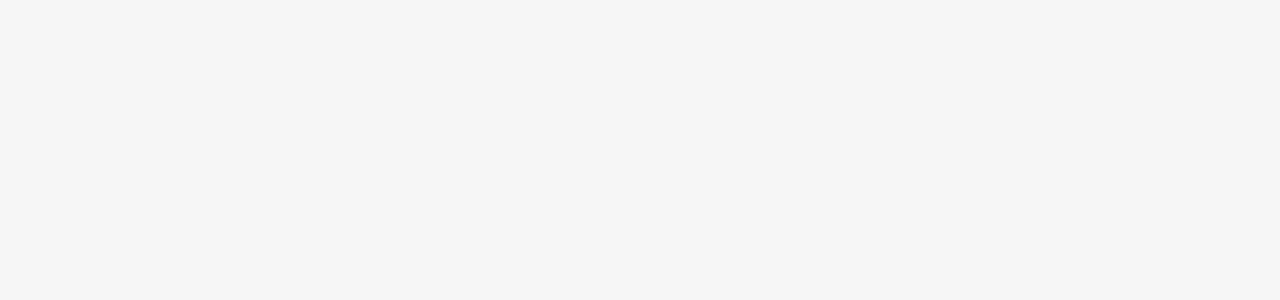
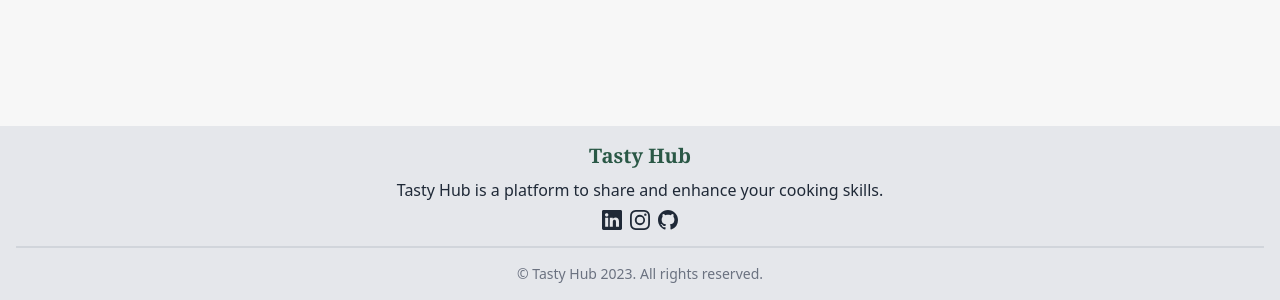
Before and after one commit to sabarht/tasty_hub, a Next.js app: page / in a window 1280 px wide. Shown: the part 730-1030 px from the top of the page. Before the commit the page ends 856 px from the top, so only its background shows below. Built offline with nearby package versions, Linux system fonts and the light colour scheme; no server answers; the database is empty.

Commit message:
adding footer

```diff
--- /dev/null
+++ b/components/footer/footer.js
@@ -0,0 +1,40 @@
+import Link from "next/link";
+import { BsLinkedin } from "react-icons/bs";
+import { BsInstagram } from "react-icons/bs";
+import { BsGithub } from "react-icons/bs";
+
+export default function Footer() {
+  return (
+    <footer className="bg-gray-200 p-4 space-y-4 text-center text-gray-800">
+      <div className="space-y-2 ">
+        <h4 className="text-customGreen font-serif text-xl font-semibold">
+          {" "}
+          Tasty Hub
+        </h4>
+        <p>Tasty Hub is a platform to share and enhance your cooking skills.</p>
+        <ul className="flex justify-center space-x-2 text-xl">
+          <li>
+            <Link href="https://www.linkedin.com/in/saba-rahrotaban/">
+              <BsLinkedin />
+            </Link>
+          </li>
+          <li>
+            <Link href="https://www.instagram.com/t4sty_hub_">
+              <BsInstagram />
+            </Link>
+          </li>
+          <li>
+            <Link href="https://github.com/sabarht/tasty_hub">
+              <BsGithub />
+            </Link>
+          </li>
+        </ul>
+      </div>
+
+      <div className="border-t-2 border-gray-300"></div>
+      <p className="text-center text-gray-500 text-sm">
+        © Tasty Hub 2023. All rights reserved.
+      </p>
+    </footer>
+  );
+}
--- a/src/pages/index.js
+++ b/src/pages/index.js
@@ -2,6 +2,7 @@ import { Inter } from "next/font/google";
 import RecipeList from "../../components/recipesList/recipeList";
 import Navigation from "../../components/navigation/navigation";
 import useSWR from "swr";
+import Footer from "../../components/footer/footer";
 
 const inter = Inter({ subsets: ["latin"] });
 
@@ -25,6 +26,7 @@ export default function Home({ handleToggleFavorite, savedRecipes, isSaved }) {
           isSaved={isSaved}
         />
       </main>
+      <Footer />
     </>
   );
 }
--- a/src/pages/profile/index.js
+++ b/src/pages/profile/index.js
@@ -3,6 +3,7 @@ import Login from "../../../components/login/login";
 import Link from "next/link";
 import Layout from "../../../components/layout/layout";
 import Button from "../../../components/button/button";
+import Footer from "../../../components/footer/footer";
 
 export default function ProfilePage() {
   return (
@@ -20,6 +21,9 @@ export default function ProfilePage() {
           Saved Recipes
         </Link>
       </Layout>
+      <span className="fixed bottom-0 w-full">
+        <Footer />
+      </span>
     </>
   );
 }
--- a/src/pages/search/index.js
+++ b/src/pages/search/index.js
@@ -4,6 +4,7 @@ import Navigation from "../../../components/navigation/navigation";
 import { useState } from "react";
 import useSWR from "swr";
 import Layout from "../../../components/layout/layout";
+import Footer from "../../../components/footer/footer";
 // import Button from "../../../components/button/button";
 export default function SearchPage({ savedRecipes }) {
   const { data } = useSWR("/api/recipes");
@@ -60,6 +61,10 @@ export default function SearchPage({ savedRecipes }) {
 
         <RecipeList data={searchResults} savedRecipes={savedRecipes} />
       </Layout>
+      <div className="m-20 text-transparent">.</div>
+      <span className="fixed bottom-0 w-full">
+        <Footer />
+      </span>
     </>
   );
 }
```
